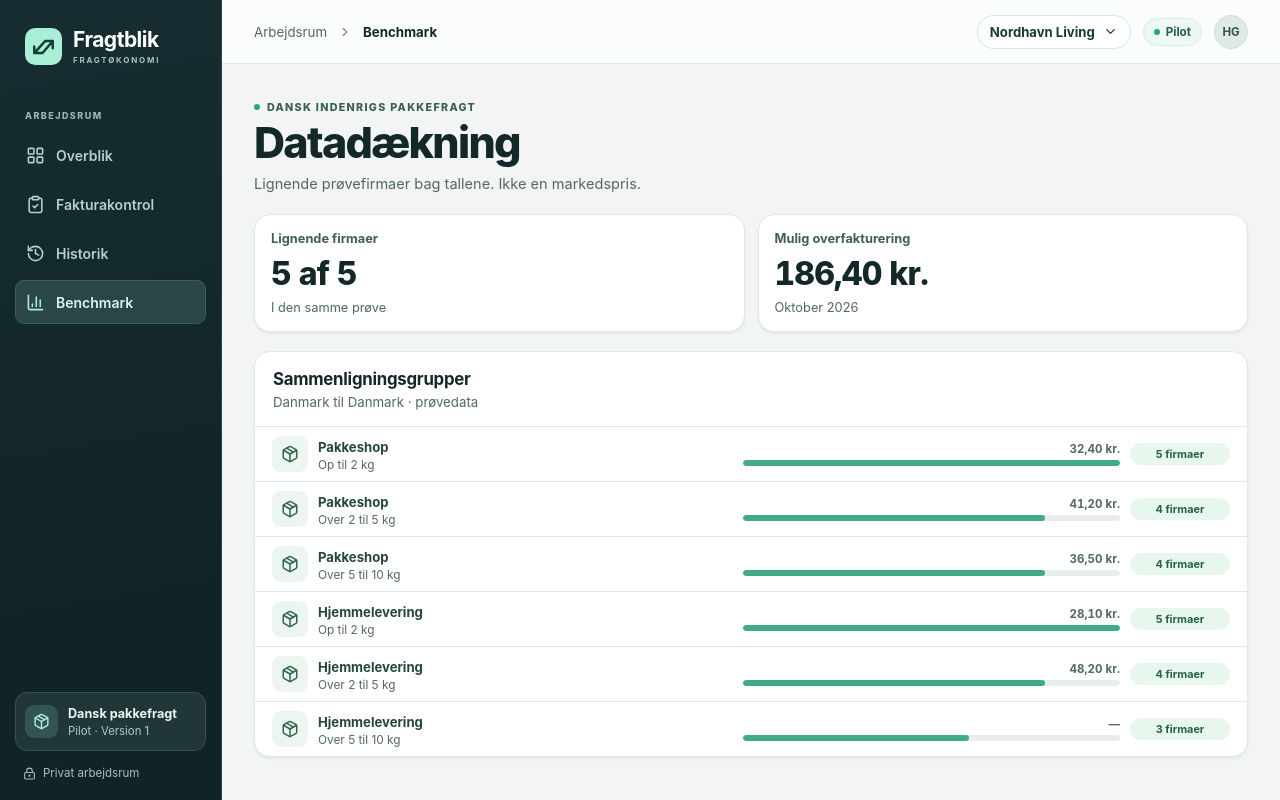
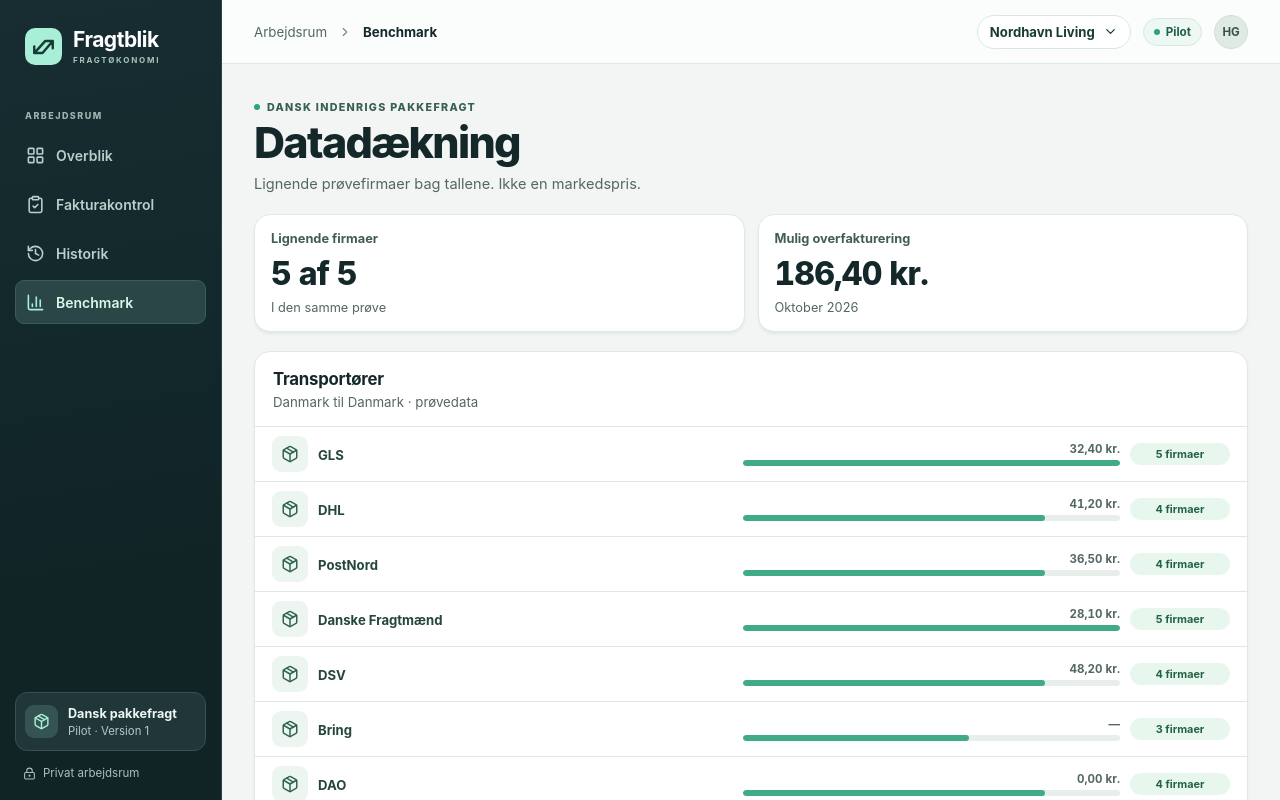
Before and after one commit to Henrik8210/fragtbesparelse, a React (Vite) app: page / in a window 1280 px wide. Both pictures are taken after a click on the button "Se datadækning". Shown: the top 800 px of the page. Built offline with nearby package versions, Linux system fonts and the light colour scheme.

Commit message:
Put the earlier carrier names on the benchmark bars.
The rows are GLS, DHL, PostNord, Danske Fragtmænd, DSV, Bring, DAO, UPS, and Schenker. Coverage and the October kroner still follow the selected company.

Co-authored-by: Henrik8210 <Henrik8210@users.noreply.github.com>

```diff
--- a/src/pilot/PilotApp.tsx
+++ b/src/pilot/PilotApp.tsx
@@ -3,12 +3,13 @@ import {
   ArrowRight, ArrowUpRight, BarChart3, ChevronDown, ChevronRight, ClipboardCheck, Database, FileCheck2,
   FileText, History, LayoutGrid, LockKeyhole, Package, Plus,
 } from "lucide-react";
+import { carrierProfiles } from "../data/carriers.ts";
 import { AuditFlow } from "./audit.tsx";
 import {
   BENCHMARK_SERVICES, WEIGHT_BANDS, serviceKey,
   type AuditIndexEntry, type AuditInput, type AuditReport, type Contribution,
 } from "./freight.ts";
-import { groupPeers, loadOrgId, orgAudit, orgById, ORGS, peerCount, saveOrgId } from "./orgs.ts";
+import { carrierPeers, loadOrgId, orgAudit, orgById, ORGS, peerCount, saveOrgId } from "./orgs.ts";
 import { dateLabel, money, ReportView } from "./report.tsx";
 import { loadAudits, recordAudit, saveAudits, type StoredAudit } from "./store.ts";
 
@@ -432,17 +433,17 @@ function BenchmarkView({ report, orgId, peers }: { report: AuditReport; orgId: s
     if (line.differenceOre > 1) gaps.set(key, (gaps.get(key) ?? 0) + line.differenceOre);
     else if (!gaps.has(key)) gaps.set(key, 0);
   }
-  const groups = BENCHMARK_SERVICES.flatMap((service) => WEIGHT_BANDS.map((band) => {
-    const key = `${service.key}|${band.key}`;
+  const bands = BENCHMARK_SERVICES.flatMap((service) => WEIGHT_BANDS.map((band) => `${service.key}|${band.key}`));
+  const groups = carrierProfiles.map((profile, index) => {
+    const key = bands[index];
     return {
-      key,
-      label: service.label,
-      weight: band.label,
-      count: groupPeers(orgId, service.key, band.key),
-      over: gaps.get(key) ?? 0,
-      compared: seen.has(key),
+      key: profile.name,
+      label: profile.name,
+      count: carrierPeers(orgId, index),
+      over: key ? gaps.get(key) ?? 0 : 0,
+      compared: key ? seen.has(key) : true,
     };
-  }));
+  });
   return (
     <div className="content-flow">
       <div className="page-intro">
@@ -456,14 +457,14 @@ function BenchmarkView({ report, orgId, peers }: { report: AuditReport; orgId: s
       </div>
       <section className="panel table-panel">
         <div className="section-heading">
-          <h2>Sammenligningsgrupper</h2>
+          <h2>Transportører</h2>
           <p>Danmark til Danmark · prøvedata</p>
         </div>
         <div className="cohorts">
           {groups.map((group) => (
             <div className="cohort" key={group.key}>
               <div className="icon-box"><Package size={18} /></div>
-              <div><strong>{group.label}</strong><small>{group.weight}</small></div>
+              <div><strong>{group.label}</strong></div>
               <div className="cohort-count">
                 <span>{group.compared ? money(group.over) : "—"}</span>
                 <div className="progress" aria-hidden="true"><div style={{ width: `${group.count / 5 * 100}%` }} /></div>
--- a/src/pilot/orgs.ts
+++ b/src/pilot/orgs.ts
@@ -129,27 +129,21 @@ Hjemmelevering;10;99,00;10;0,00;2026-10-01;2026-12-31`),
   },
 ];
 
-const GROUP_KEYS = [
-  "pakkeshop|0-2", "pakkeshop|2-5", "pakkeshop|5-10",
-  "hjemmelevering|0-2", "hjemmelevering|2-5", "hjemmelevering|5-10",
-] as const;
-
 export const SAMPLE_COVERAGE: Record<string, { peers: number; groups: number[] }> = {
-  "nordhavn-living": { peers: 5, groups: [5, 4, 4, 5, 4, 3] },
-  "vesterbro-cloth": { peers: 4, groups: [4, 3, 2, 4, 3, 1] },
-  "kolding-table-co": { peers: 3, groups: [3, 3, 2, 2, 3, 3] },
-  "horsens-gearworks": { peers: 2, groups: [1, 2, 2, 1, 2, 2] },
-  "skive-plate-works": { peers: 1, groups: [1, 1, 0, 1, 1, 0] },
-  "esbjerg-rig-supply": { peers: 4, groups: [2, 4, 1, 3, 4, 4] },
+  "nordhavn-living": { peers: 5, groups: [5, 4, 4, 5, 4, 3, 4, 3, 2] },
+  "vesterbro-cloth": { peers: 4, groups: [4, 3, 2, 4, 3, 1, 2, 1, 0] },
+  "kolding-table-co": { peers: 3, groups: [3, 3, 2, 2, 3, 3, 3, 2, 1] },
+  "horsens-gearworks": { peers: 2, groups: [1, 2, 2, 1, 2, 2, 2, 2, 1] },
+  "skive-plate-works": { peers: 1, groups: [1, 1, 0, 1, 1, 0, 0, 1, 1] },
+  "esbjerg-rig-supply": { peers: 4, groups: [2, 4, 1, 3, 4, 4, 1, 2, 3] },
 };
 
 export function peerCount(orgId: string) {
   return SAMPLE_COVERAGE[orgId]?.peers ?? 0;
 }
 
-export function groupPeers(orgId: string, service: string, band: string) {
-  const index = GROUP_KEYS.indexOf(`${service}|${band}` as (typeof GROUP_KEYS)[number]);
-  return index < 0 ? 0 : SAMPLE_COVERAGE[orgId]?.groups[index] ?? 0;
+export function carrierPeers(orgId: string, index: number) {
+  return SAMPLE_COVERAGE[orgId]?.groups[index] ?? 0;
 }
 
 export function orgById(id: string): Org {
```
Also changed, not shown: 1 other file (tests, documents, lock files or other folders).
